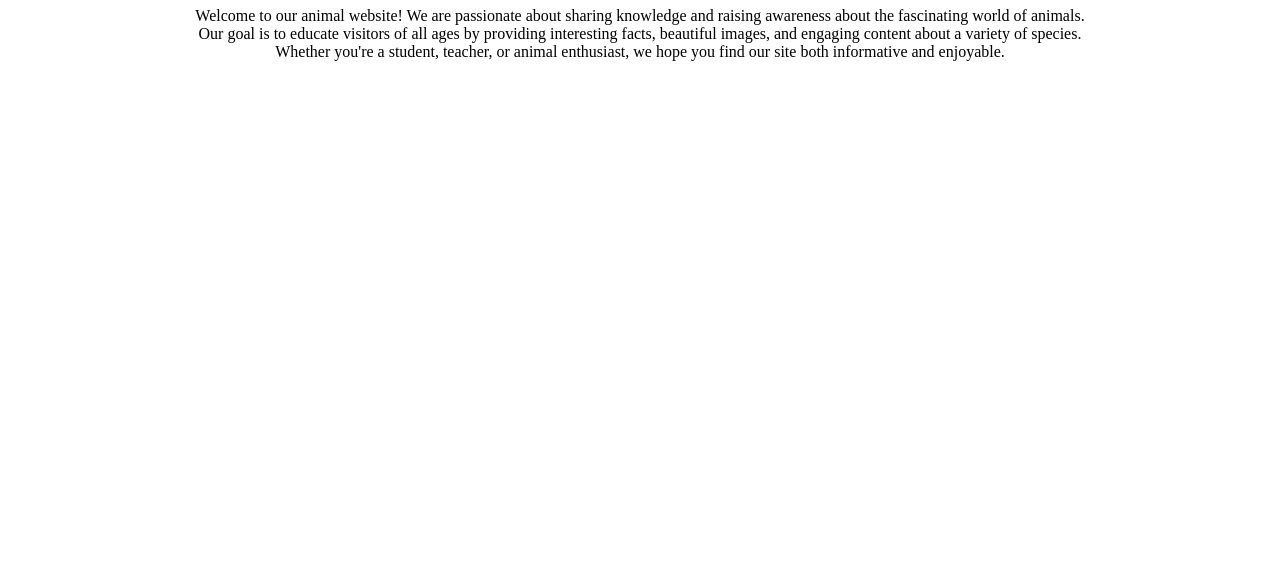
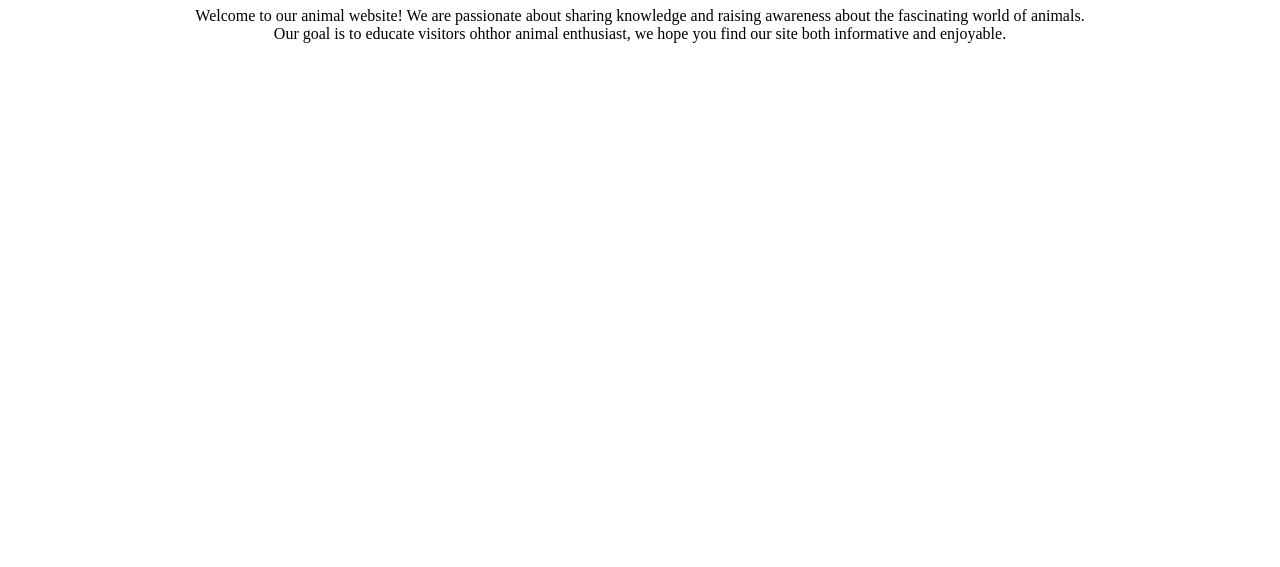
Before and after one commit to abbaswaqar/web-dev-lesson-5, a plain HTML site: page about us.html in a window 1280 px wide. Shown: the part 233-800 px from the top of the page. Drawn offline with Linux system fonts and the light colour scheme.

Commit message:
initial commit

```diff
--- a/about us.html
+++ b/about us.html
@@ -20,8 +20,7 @@
             <section>
                 <article>
                     <center><p>Welcome to our animal website! We are passionate about sharing knowledge and raising awareness about the fascinating world of animals.<br>
-                    Our goal is to educate visitors of all ages by providing interesting facts, beautiful images, and engaging content about a variety of species.<br>
-                    Whether you're a student, teacher, or animal enthusiast, we hope you find our site both informative and enjoyable.</p></center>
+                    Our goal is to educate visitors ohthor animal enthusiast, we hope you find our site both informative and enjoyable.</p></center>
                 </article>
             </section>
         </main>
```
